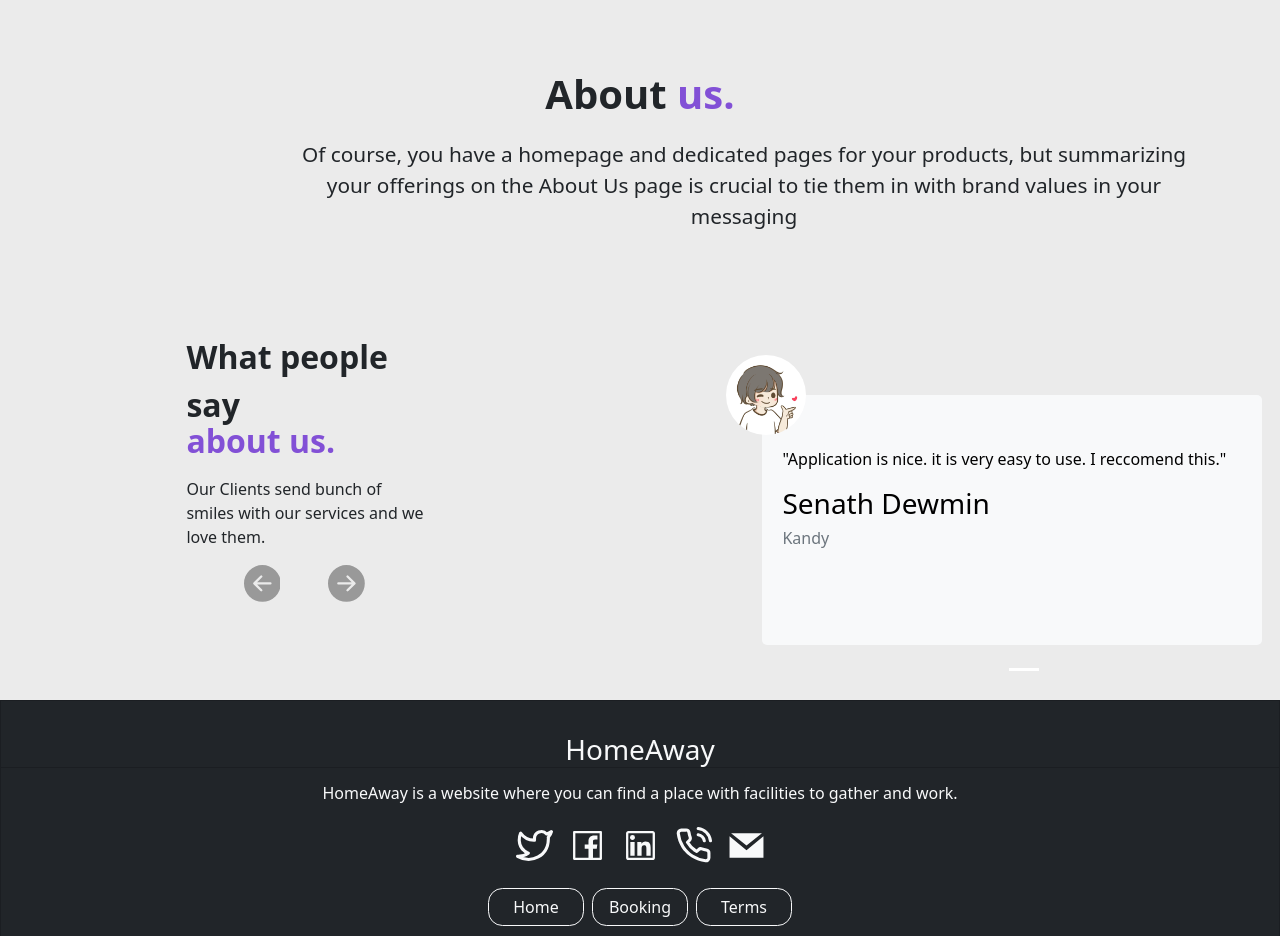
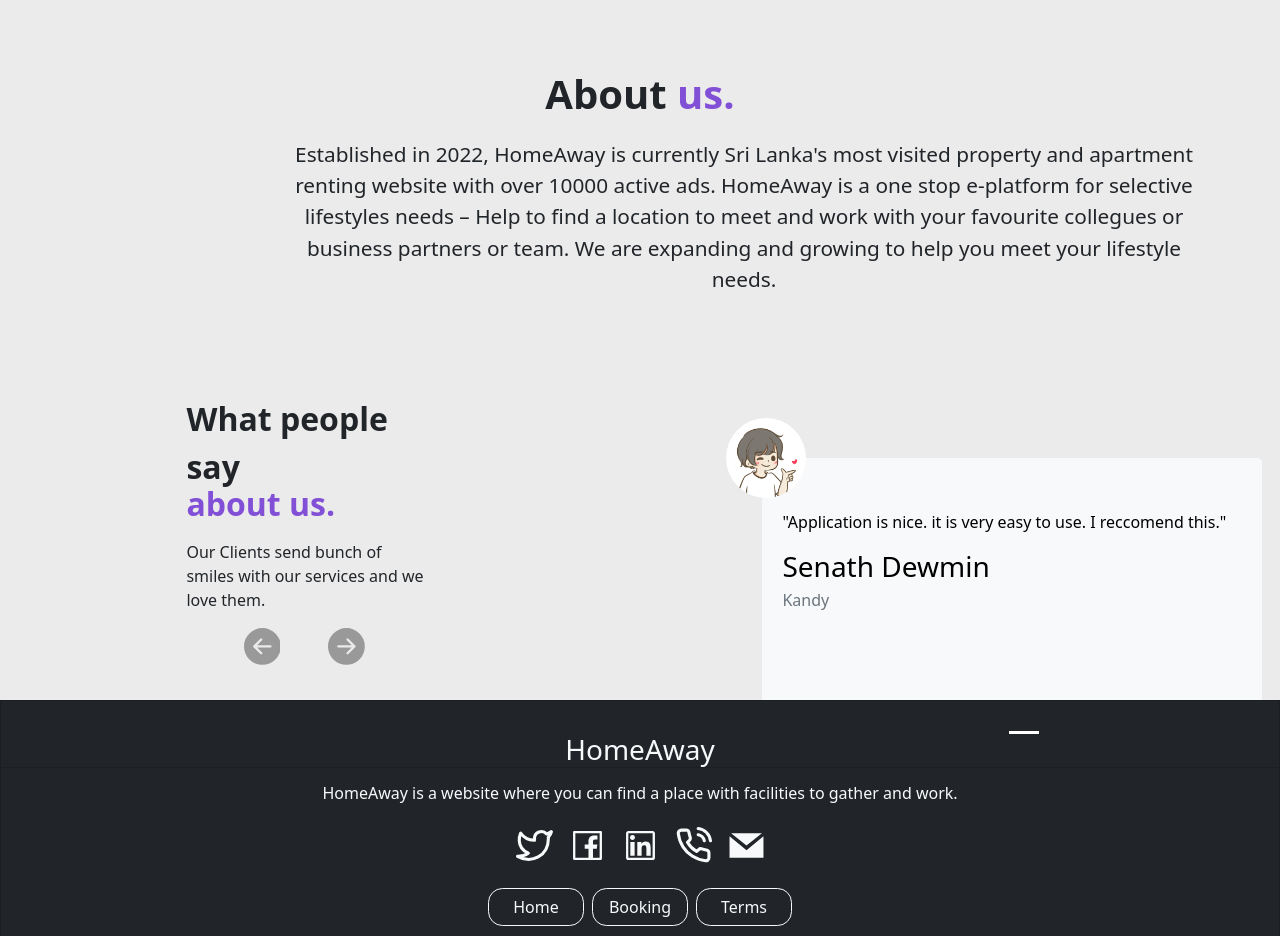
Before and after one commit to GP-43/homeaway-frontend, a React (Create React App) app: page / in a window 1280 px wide. Shown: the part 2960-3896 px from the top of the page. Built offline with nearby package versions, Linux system fonts and the light colour scheme.

Commit message:
update about section

```diff
--- a/src/components/anons/aboutsection/AboutSection.jsx
+++ b/src/components/anons/aboutsection/AboutSection.jsx
@@ -6,9 +6,12 @@ function AboutSection() {
     return (
         <Container className='pt-1 mt-1 about-section'>
                 <Row className='about-section-title text-center'><div>About{' '}<span>us.</span></div></Row>
-                <Row className='about-section-description text-center'>Of course, you have a homepage and dedicated pages for your
-                    products, but summarizing your offerings on the About Us page is crucial to tie them in with brand
-                    values in your messaging</Row>
+                <Row className='about-section-description text-center'>Established in 2022, HomeAway is currently Sri
+                    Lanka's most visited property and apartment renting website with over 10000 active ads.
+                    HomeAway is a one stop e-platform for selective lifestyles needs – Help to find a location to meet
+                    and work with your favourite collegues or business partners or team. We are expanding and growing
+                    to help you meet your lifestyle needs.
+                </Row>
                 <Row xs={4} className="ms-3 me-5 column-about">
                     <Content />
                 </Row>
```
